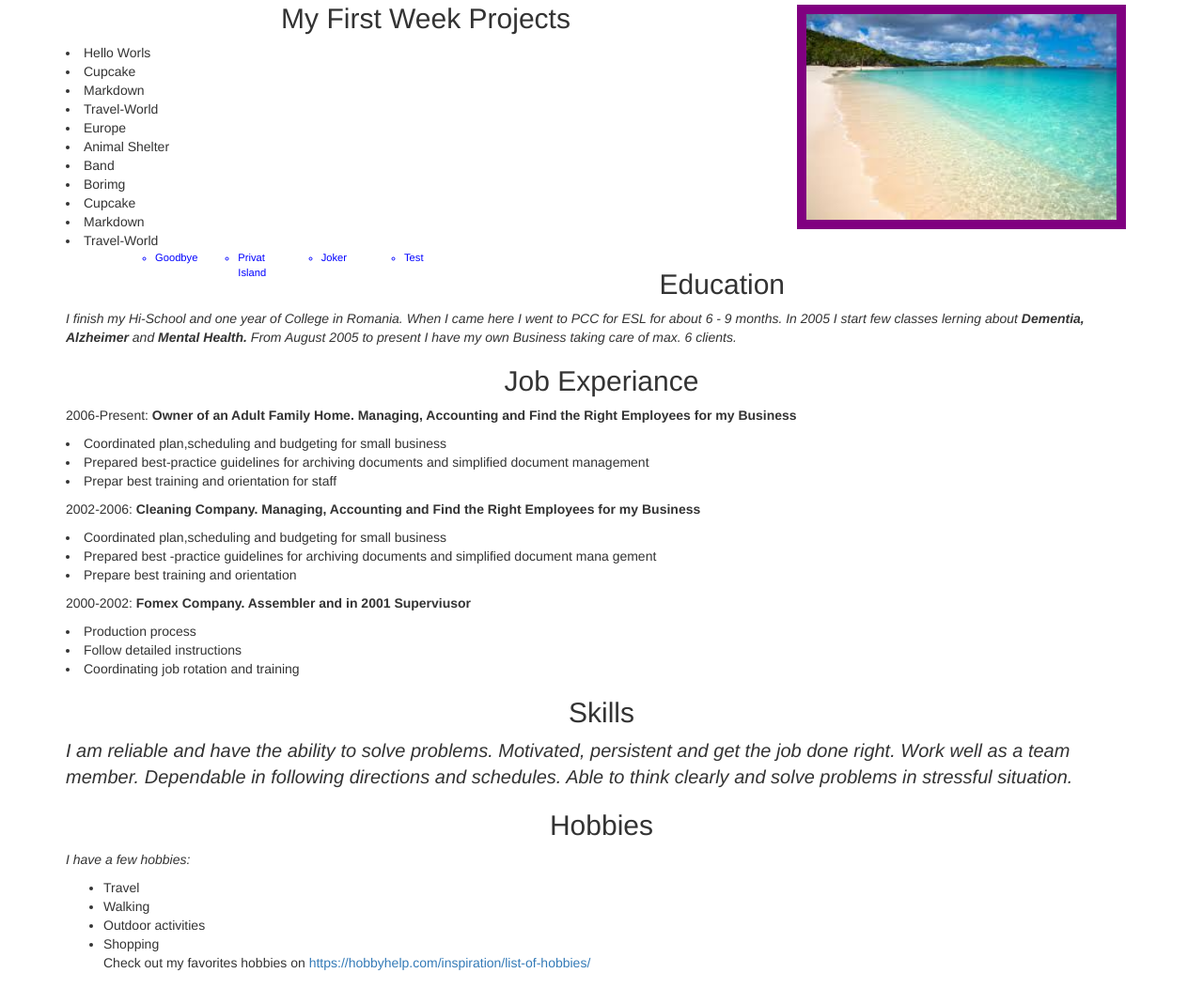
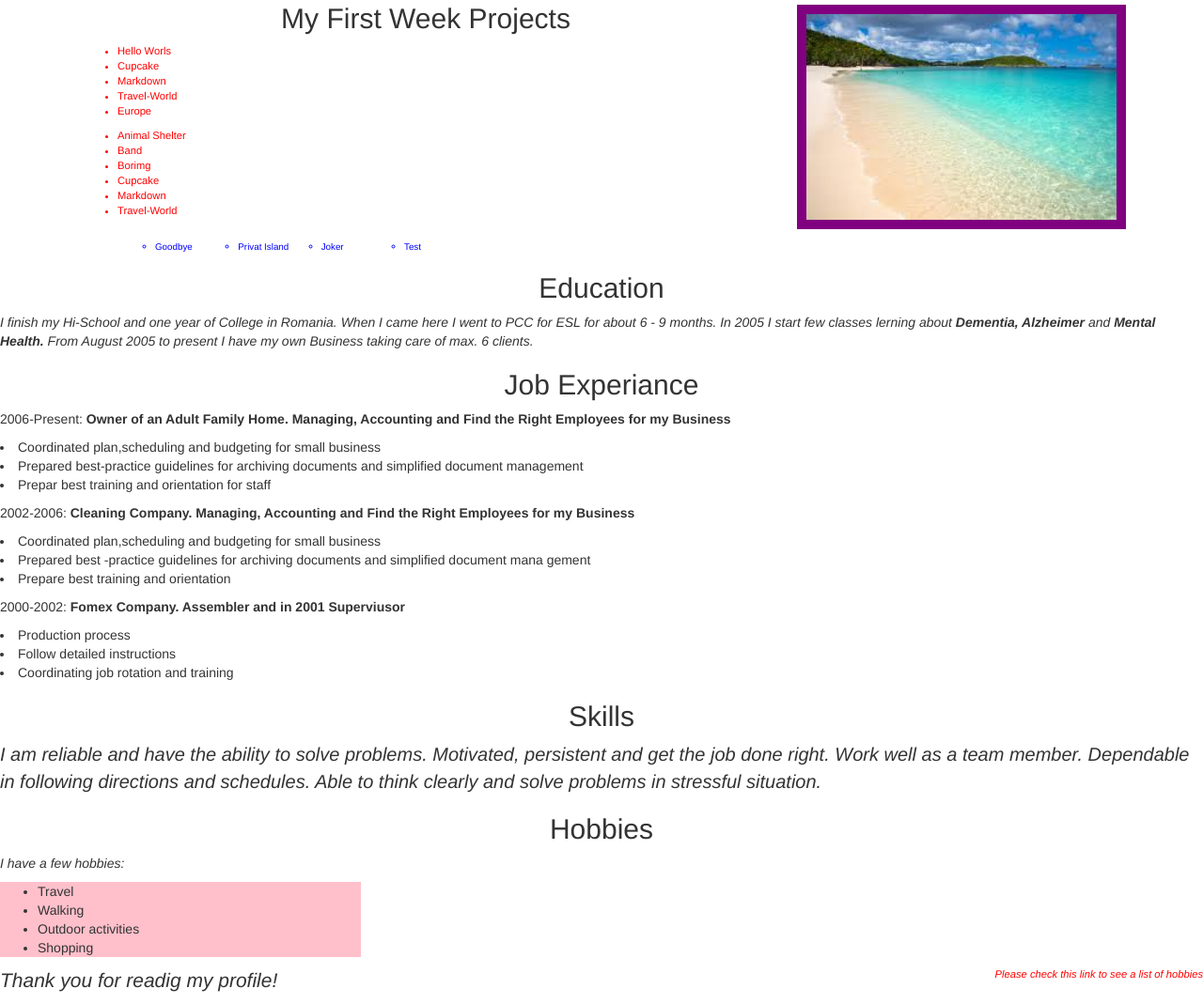
Before and after one commit to alina-beshtea/homewoork, a plain HTML site: page index.html in a window 1280 px wide. Shown: the part 127-1196 px from the top of the page at 94% size. Before the commit the page ends 1172 px from the top, so only its background shows below. Drawn offline with Linux system fonts and the light colour scheme; files that its build step writes are made by us from their sources.

Commit message:
aafinish my project

```diff
--- a/css/styles.css
+++ b/css/styles.css
@@ -28,7 +28,7 @@ h2{
 
 .unimportant{
   color: blue;
-  font-size: 80%
+  font-size: 70%
 }
 
 .clas intro{
@@ -36,7 +36,6 @@ h2{
 }
 
 .column{
-  wide 100px;
   float right;
 }
 
@@ -49,8 +48,6 @@ p.skills{
   font-size: 20px;
 }
 
-
-
 img{
   border: 10px solid purple;
   background-color: red;
@@ -61,6 +58,24 @@ img{
 .edc{
   font-style: italic;
 }
+
 .end{
   font-style: italic;
 }
+
+.sidebar{
+  background-color: pink;
+  width: 30%;
+}
+
+p1{
+  color: red;
+  font-style: italic;
+  font-size: 80%;
+  float: right;
+}
+
+#end{
+  font-style: oblique;
+  font-size: 150%;
+}
--- a/index.html
+++ b/index.html
@@ -9,41 +9,43 @@
   <body>
   <div class="container">
     <h1> About me!</h1>
-
     <p class="intro"> My name is Alina Beshtea, I am origin from Romania and I
     came here 19 yers ago. I am happily married and I have two beautiful and smart
     daughters. <em>I am enjoying spending time with my family by the sea.</em> </p>
     <img src="img/Unknown.jpeg" alt="My favorit place"style="float: right">
-
     <h2> My First Week Projects</h2>
-
-  <div class= "column">
-  <div class= "row>"
-   <ul class= "important">
+  <div class="container">
+    <div class="column">
+   <ul class="important">
      <li>Hello Worls</li>
      <li>Cupcake</li>
      <li>Markdown</li>
      <li>Travel-World</li>
-     <li>Europe</li>
+     <div class="column">
+     <li>Europe</p>
      <li>Animal Shelter</li>
      <li>Band</li>
      <li>Borimg</li>
+       </div>
+     <div class="column">
      <li>Cupcake</li>
      <li>Markdown</li>
      <li>Travel-World</li>
+      </div>
+        </div>
+   </div>
    <ul/>
-
-   <ul class= "unimportant">
-  <div class="col-md-1"><li>Goodbye</li></div>
-  <div class="col-md-1"><li>Privat Island</li></div>
-  <div class="col-md-1"><li>Joker</li></div>
-  <div class="col-md-1"><li>Test</li></div>
+   <ul class="unimportant">
+    <div class="col-lg-1"><li>Goodbye</li></div>
+    <div class="col-lg-1"><li>Privat Island</li></div>
+    <div class="col-lg-1"><li>Joker</li></div>
+    <div class="col-lg-1"><li>Test</li></div>
    </ul>
+  </div>
   </div>
   </div>
   <div>
      <h2>Education</h2>
-
      <p class="edc"> I finish my Hi-School and one year of College in Romania.
      When I came here I went to PCC for ESL for about 6 - 9 months. In 2005 I start
      few classes lerning about <span class="special"> Dementia, </span> <span class="special"> Alzheimer
@@ -51,20 +53,17 @@
      own Business taking care of max. 6 clients.</p>
   </div>
      <h2>Job Experiance</h2>
-
      <p class="job experiance">2006-Present:<strong> Owner of an Adult Family
       Home. Managing, Accounting and Find the Right Employees for my Business
       </strong> <li> Coordinated plan,scheduling and budgeting for small business
       </li> <li> Prepared best-practice guidelines for archiving documents and
       simplified document management </li><li> Prepar best training and orientation
       for staff </li></p>
-
       <p class="Job Experiance">2002-2006: <strong> Cleaning Company. Managing,
       Accounting and Find the Right Employees for my Business</strong> <li> Coordinated
       plan,scheduling and budgeting for small business </li>  <li> Prepared best
         -practice guidelines for archiving documents and simplified document mana
         gement </li><li> Prepare best training and orientation </li></p>
-
         <p class="job experiance">2000-2002: <strong> Fomex Company. Assembler and in 2001 Superviusor
         </strong> <li> Production process </li> <li> Follow detailed instructions
         <li> Coordinating job rotation and training</li></p>
@@ -75,13 +74,17 @@
         in stressful situation.<p>
        <h2>Hobbies</h2>
         <p class= "end">I have a few hobbies:</p>
+  <div class="sidebar">
      <ul>
        <li>Travel</li>
        <li>Walking</li>
        <li>Outdoor activities</li>
        <li>Shopping</li>
-       <p>Check out my favorites hobbies on <a>https://hobbyhelp.com/inspiration/list-of-hobbies/</a></p>
      </ul>
+     </div>
    </div>
+   <p1>Please check this link to see a list of <em>hobbies</em></p1>
+     <a href="https://www.googl.com"></a>
+     <p id="end">Thank you for readig my profile!</p>
   </body>
 </html>
```
Also changed, not shown: 2 other files.
